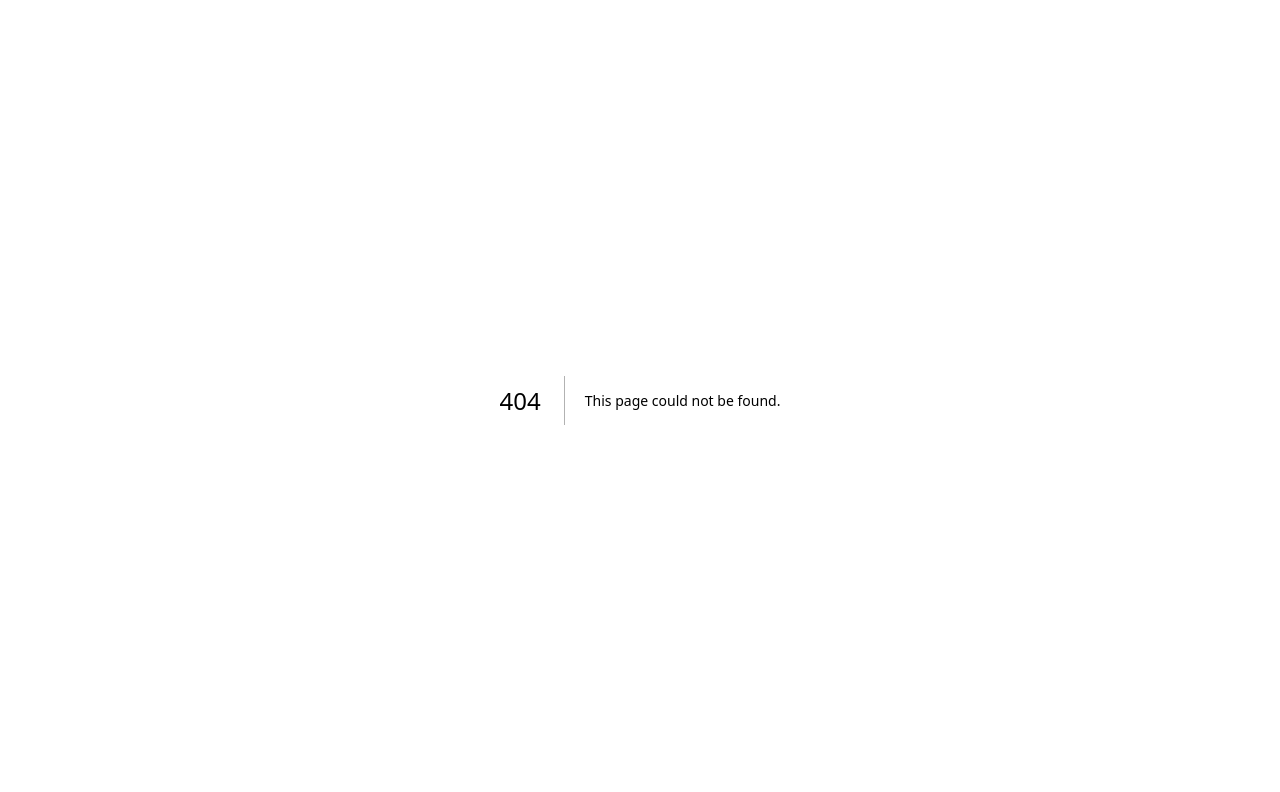
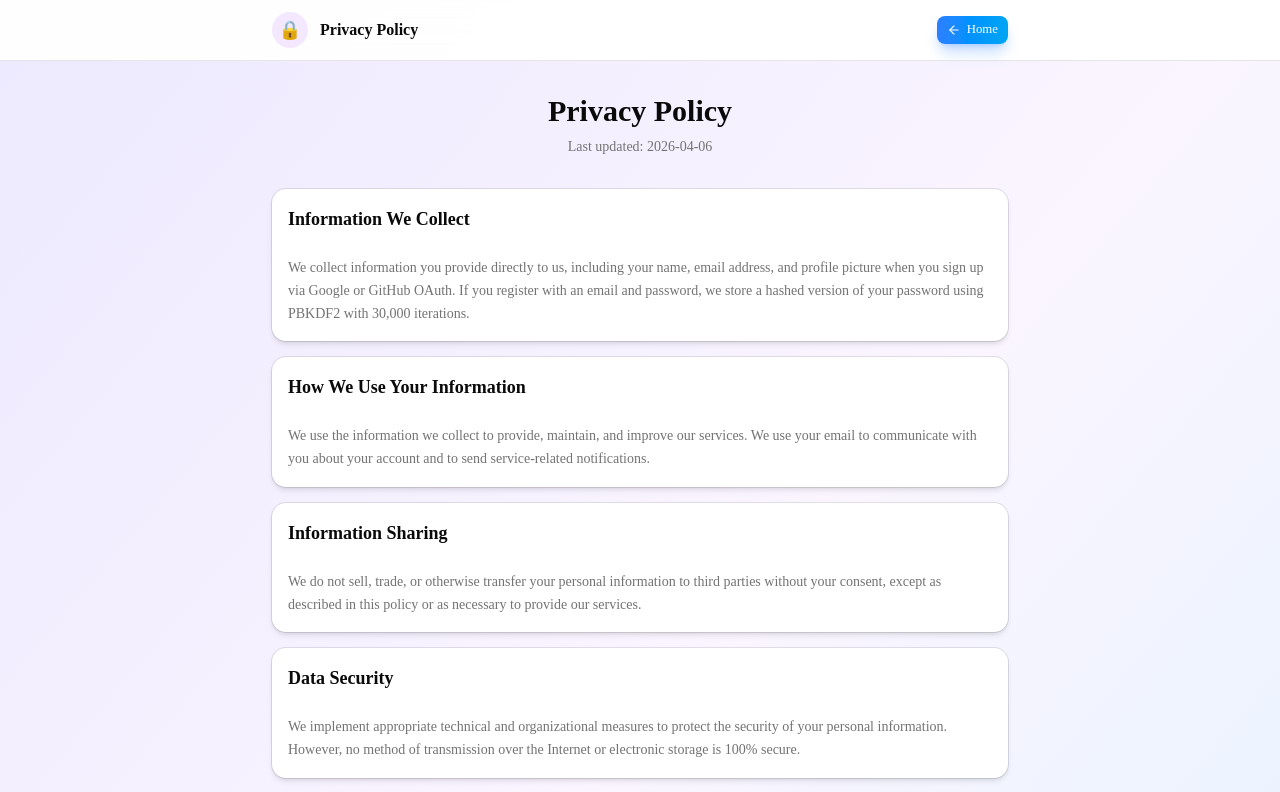
Before and after one commit to Gavin6404-sz/image-background-remover, a Next.js app: page /privacy in a window 1280 px wide. Before the commit this address had no page. Shown: the top 792 px of the page. Built offline with nearby package versions, Linux system fonts and the light colour scheme.

Commit message:
feat: add contact email and privacy policy page

```diff
--- a/app/page.tsx
+++ b/app/page.tsx
@@ -84,6 +84,8 @@ const translations = {
     bgGold: 'Gold',
     bgPurple: 'Purple',
     footer: 'Powered by Remove.bg',
+    contact: 'Contact',
+    privacy: 'Privacy Policy',
     success: 'Background removed successfully!',
     downloaded: 'Image downloaded!',
     errorType: 'Only JPG and PNG are supported',
@@ -144,6 +146,8 @@ const translations = {
     bgGold: '金色',
     bgPurple: '紫色',
     footer: '由 Remove.bg 提供支持',
+    contact: '联系我们',
+    privacy: '隐私政策',
     success: '背景已成功消除！',
     downloaded: '图片已下载！',
     errorType: '仅支持 JPG 和 PNG 格式',
@@ -1255,11 +1259,19 @@ export default function Home() {
         )}
       </main>
 
-      <footer className="py-2 px-4">
-        <div className="container mx-auto text-center">
+      <footer className="py-3 px-4 border-t">
+        <div className="container mx-auto text-center flex flex-col sm:flex-row items-center justify-center gap-3">
           <p className="text-sm text-muted-foreground">
             {t.footer} · <span className="text-orange-500">✨</span>
           </p>
+          <div className="flex items-center gap-4 text-sm">
+            <a href={`mailto:support@imagetoolbox.online`} className="text-muted-foreground hover:text-orange-500 transition-colors">
+              {t.contact}
+            </a>
+            <a href={`/privacy?lang=${lang}`} className="text-muted-foreground hover:text-orange-500 transition-colors">
+              {t.privacy}
+            </a>
+          </div>
         </div>
       </footer>
 
--- /dev/null
+++ b/app/privacy/page.tsx
@@ -0,0 +1,171 @@
+'use client';
+
+import { useState, useEffect } from 'react';
+import { useRouter } from 'next/navigation';
+import { Card, CardContent, CardHeader, CardTitle } from '@/components/ui/card';
+import { Button } from '@/components/ui/button';
+import { ArrowLeft } from 'lucide-react';
+
+const translations = {
+  en: {
+    privacy: 'Privacy Policy',
+    lastUpdated: 'Last updated',
+    home: 'Home',
+    content: [
+      {
+        title: 'Information We Collect',
+        text: 'We collect information you provide directly to us, including your name, email address, and profile picture when you sign up via Google or GitHub OAuth. If you register with an email and password, we store a hashed version of your password using PBKDF2 with 30,000 iterations.',
+      },
+      {
+        title: 'How We Use Your Information',
+        text: 'We use the information we collect to provide, maintain, and improve our services. We use your email to communicate with you about your account and to send service-related notifications.',
+      },
+      {
+        title: 'Information Sharing',
+        text: 'We do not sell, trade, or otherwise transfer your personal information to third parties without your consent, except as described in this policy or as necessary to provide our services.',
+      },
+      {
+        title: 'Data Security',
+        text: 'We implement appropriate technical and organizational measures to protect the security of your personal information. However, no method of transmission over the Internet or electronic storage is 100% secure.',
+      },
+      {
+        title: 'Cookies',
+        text: 'We use cookies and similar tracking technologies to track activity on our website and hold certain information. Cookies are files with small amounts of data which may include an anonymous unique identifier.',
+      },
+      {
+        title: 'Third-Party Services',
+        text: 'We may employ third-party companies and services to process images on your behalf. These service providers have access to your images solely for the purpose of performing the image processing tasks you request.',
+      },
+      {
+        title: "Children's Privacy",
+        text: 'Our service is not intended for individuals under the age of 13. We do not knowingly collect personal information from children under 13.',
+      },
+      {
+        title: 'Changes to This Policy',
+        text: 'We may update our Privacy Policy from time to time. We will notify you of any changes by posting the new Privacy Policy on this page and updating the "Last updated" date.',
+      },
+      {
+        title: 'Contact Us',
+        text: 'If you have any questions about this Privacy Policy, please contact us at support@imagetoolbox.online.',
+      },
+    ],
+  },
+  zh: {
+    privacy: '隐私政策',
+    lastUpdated: '最后更新',
+    home: '返回首页',
+    content: [
+      {
+        title: '我们收集的信息',
+        text: '我们会收集您直接向我们提供的信息，包括您的姓名、电子邮件地址以及通过 Google 或 GitHub OAuth 注册时的头像。如果您使用邮箱和密码注册，我们将使用 PBKDF2（30,000 次迭代）哈希后的密码。',
+      },
+      {
+        title: '我们如何使用您的信息',
+        text: '我们使用收集的信息来提供、维护和改进我们的服务。我们使用您的电子邮件地址就您的账户和服务相关通知与您沟通。',
+      },
+      {
+        title: '信息共享',
+        text: '未经您同意，我们不会向第三方出售、交易或以其他方式转让您的个人信息，但本政策中描述的情况或为提供我们的服务所必需的情况除外。',
+      },
+      {
+        title: '数据安全',
+        text: '我们实施适当的技术和组织措施来保护您个人信息的安全。然而，通过互联网传输或电子存储的方法无法做到100%安全。',
+      },
+      {
+        title: 'Cookies',
+        text: '我们使用 cookies 和类似的跟踪技术来跟踪我们网站上的活动并保存某些信息。Cookies 是包含少量数据的文件，可能包含匿名唯一标识符。',
+      },
+      {
+        title: '第三方服务',
+        text: '我们可能聘请第三方公司和服务商代表您处理图片。这些服务提供商仅出于执行您请求的图片处理任务的目的而访问您的图片。',
+      },
+      {
+        title: '儿童隐私',
+        text: '我们的服务不面向13岁以下的个人。我们不会故意收集13岁以下儿童的个人信息。',
+      },
+      {
+        title: '政策变更',
+        text: '我们可能会不时更新我们的隐私政策。我们将通过在此页面上发布新的隐私政策并更新"最后更新"日期来通知您任何变更。',
+      },
+      {
+        title: '联系我们',
+        text: '如果您对本隐私政策有任何疑问，请通过 support@imagetoolbox.online 联系我们。',
+      },
+    ],
+  },
+};
+
+type Language = 'en' | 'zh';
+
+export default function PrivacyPage() {
+  const router = useRouter();
+  const [mounted, setMounted] = useState(false);
+  const [lang, setLang] = useState<Language>('en');
+
+  useEffect(() => {
+    setMounted(true);
+    const params = new URLSearchParams(window.location.search);
+    const urlLang = params.get('lang');
+    if (urlLang === 'en' || urlLang === 'zh') {
+      setLang(urlLang);
+    } else {
+      setLang('en');
+    }
+  }, []);
+
+  if (!mounted) {
+    return (
+      <div className="min-h-screen bg-gradient-to-br from-violet-100 via-purple-50 to-sky-100 flex items-center justify-center">
+        <div className="animate-pulse bg-muted w-8 h-8 rounded-full" />
+      </div>
+    );
+  }
+
+  const t = translations[lang];
+
+  return (
+    <div className="min-h-screen bg-gradient-to-br from-violet-100 via-purple-50 to-sky-100">
+      {/* Header */}
+      <header className="sticky top-0 z-[100] border-b bg-background/95 backdrop-blur-md">
+        <div className="flex items-center justify-between px-4 py-3 max-w-3xl mx-auto">
+          <div className="flex items-center gap-3">
+            <div className="flex h-9 w-9 items-center justify-center rounded-full bg-purple-100 text-purple-600">
+              <span className="text-lg">🔒</span>
+            </div>
+            <span className="text-base font-semibold text-foreground">{t.privacy}</span>
+          </div>
+          <Button
+            size="sm"
+            onClick={() => { router.push(`/?lang=${lang}`); }}
+            className="gap-1.5 bg-gradient-to-r from-blue-500 to-sky-500 hover:from-blue-600 hover:to-sky-600 text-white border-0 shadow-lg shadow-blue-500/30"
+          >
+            <ArrowLeft className="h-3.5 w-3.5" />
+            {t.home}
+          </Button>
+        </div>
+      </header>
+
+      <main className="container mx-auto px-4 py-8 max-w-3xl">
+        {/* Title */}
+        <div className="text-center mb-8">
+          <h1 className="text-3xl font-bold text-foreground mb-2">{t.privacy}</h1>
+          <p className="text-sm text-muted-foreground">{t.lastUpdated}: 2026-04-06</p>
+        </div>
+
+        {/* Content */}
+        <div className="space-y-4">
+          {t.content.map((section, idx) => (
+            <Card key={idx} className="shadow-md">
+              <CardHeader className="pb-2">
+                <CardTitle className="text-lg font-semibold text-foreground">{section.title}</CardTitle>
+              </CardHeader>
+              <CardContent>
+                <p className="text-sm text-muted-foreground leading-relaxed">{section.text}</p>
+              </CardContent>
+            </Card>
+          ))}
+        </div>
+      </main>
+    </div>
+  );
+}
```
